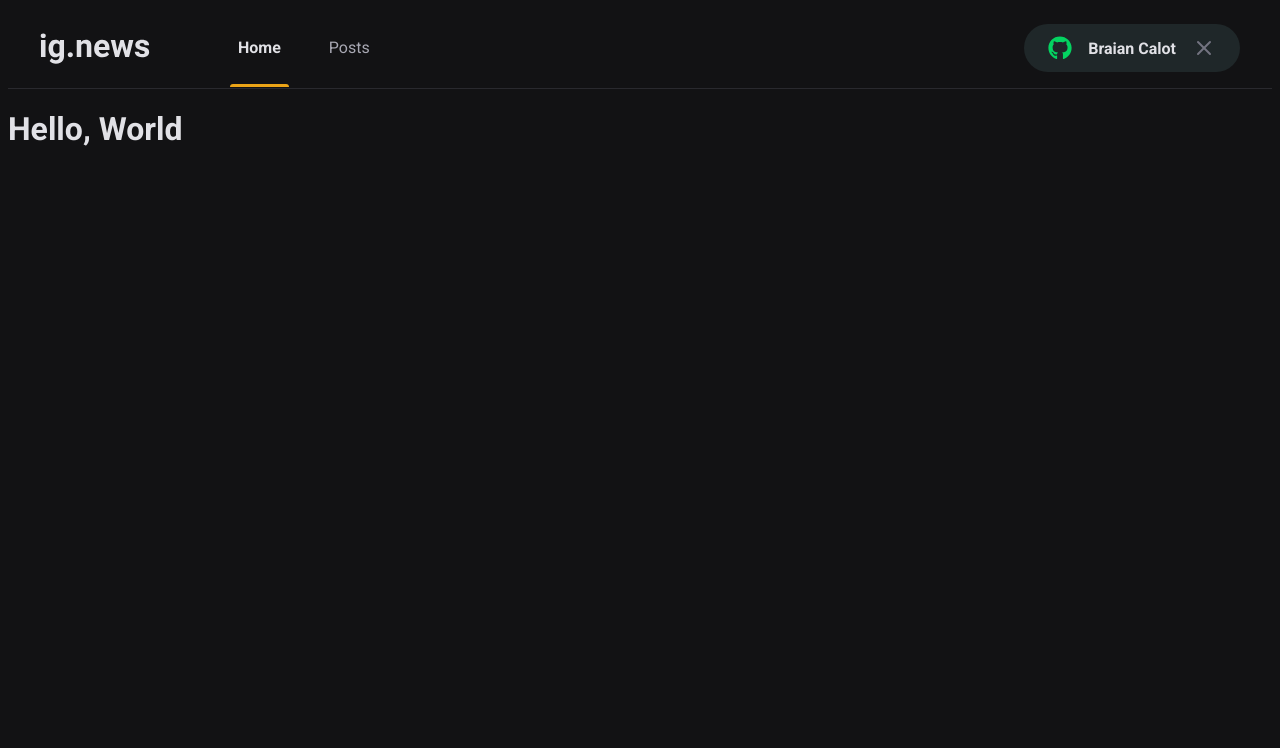
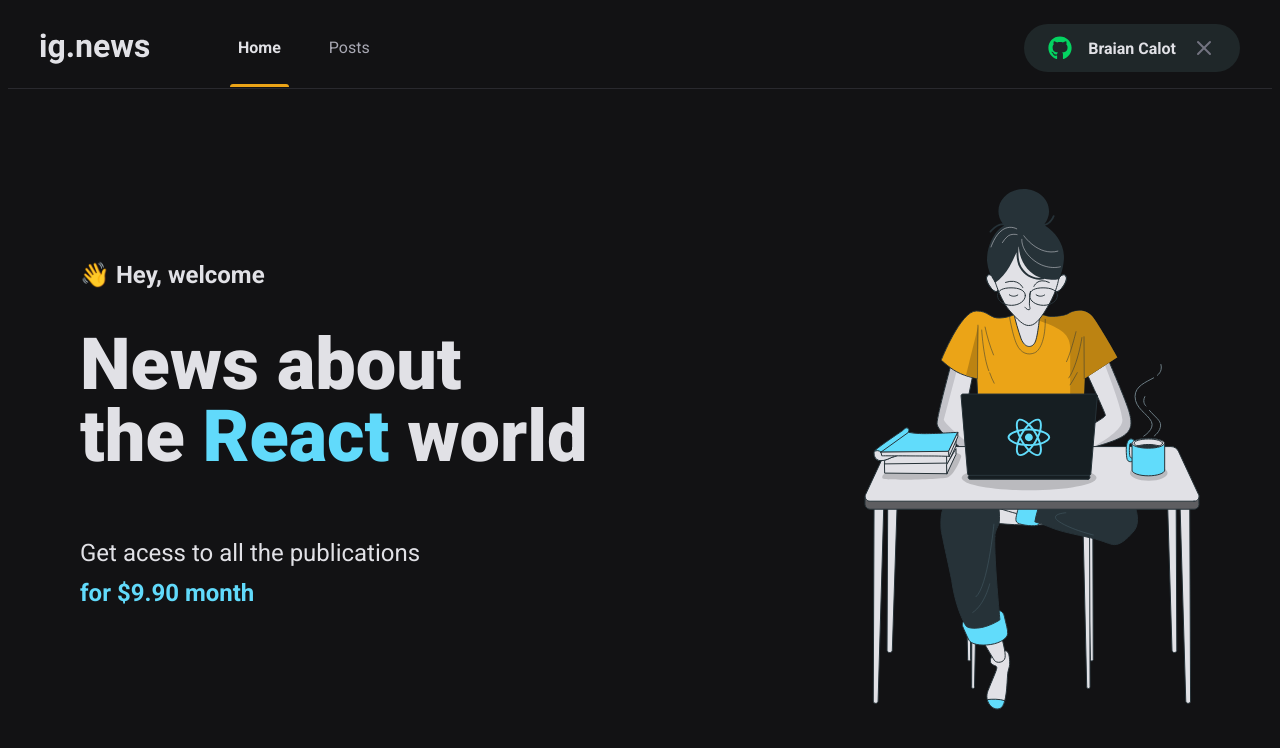
Before and after one commit to braiancalot/03-ignews, a Next.js app: page / in a window 1280 px wide. Shown: the top 748 px of the page. Built offline with nearby package versions, Linux system fonts and the light colour scheme.

Commit message:
Home and style

```diff
--- /dev/null
+++ b/src/pages/home.module.scss
@@ -0,0 +1,43 @@
+.contentContainer {
+    max-width: 1120px;
+    height: calc(100vh - 5rem);
+    margin: 0 auto;
+    padding: 0 2rem;
+
+    display: flex;
+    align-items: center;
+    justify-content: space-between;
+
+}
+
+.hero {
+    max-width: 600px;
+
+    > span {
+        font-size: 1.5rem;
+        font-weight: bold;
+    }
+
+    h1 {
+        font-size: 4.5rem;
+        font-weight: 900;
+        line-height: 4.5rem;
+        margin-top: 2.5rem;
+
+        span {
+            color: var(--cyan-500);
+        }
+    }
+
+    p {
+        font-size: 1.5rem;
+        line-height: 2.5rem;
+        margin-top: 1.5rem;
+
+
+        span {
+            color: var(--cyan-500);
+            font-weight: bold;
+        }
+    }
+}
--- a/src/pages/index.tsx
+++ b/src/pages/index.tsx
@@ -1,12 +1,29 @@
 import Head from 'next/head'
+
+import styles from './home.module.scss';
 
 export default function Home() {
   return (
     <>
       <Head>
-        <title>ig.news</title>
+        <title>Home | ig.news</title>
       </Head>
-      <h1>Hello, World</h1>
+      <main className={styles.contentContainer}>
+        <section className={styles.hero}>
+          <span>👋 Hey, welcome</span>
+
+          <h1>News about <br />
+          the <span>React</span> world
+          </h1>
+
+          <p>Get acess to all the publications <br />
+            <span>for $9.90 month</span>
+          </p>
+
+        </section>
+
+        <img src="/images/avatar.svg" alt="girl coding" />
+      </main>
     </>
   );
 }
```
